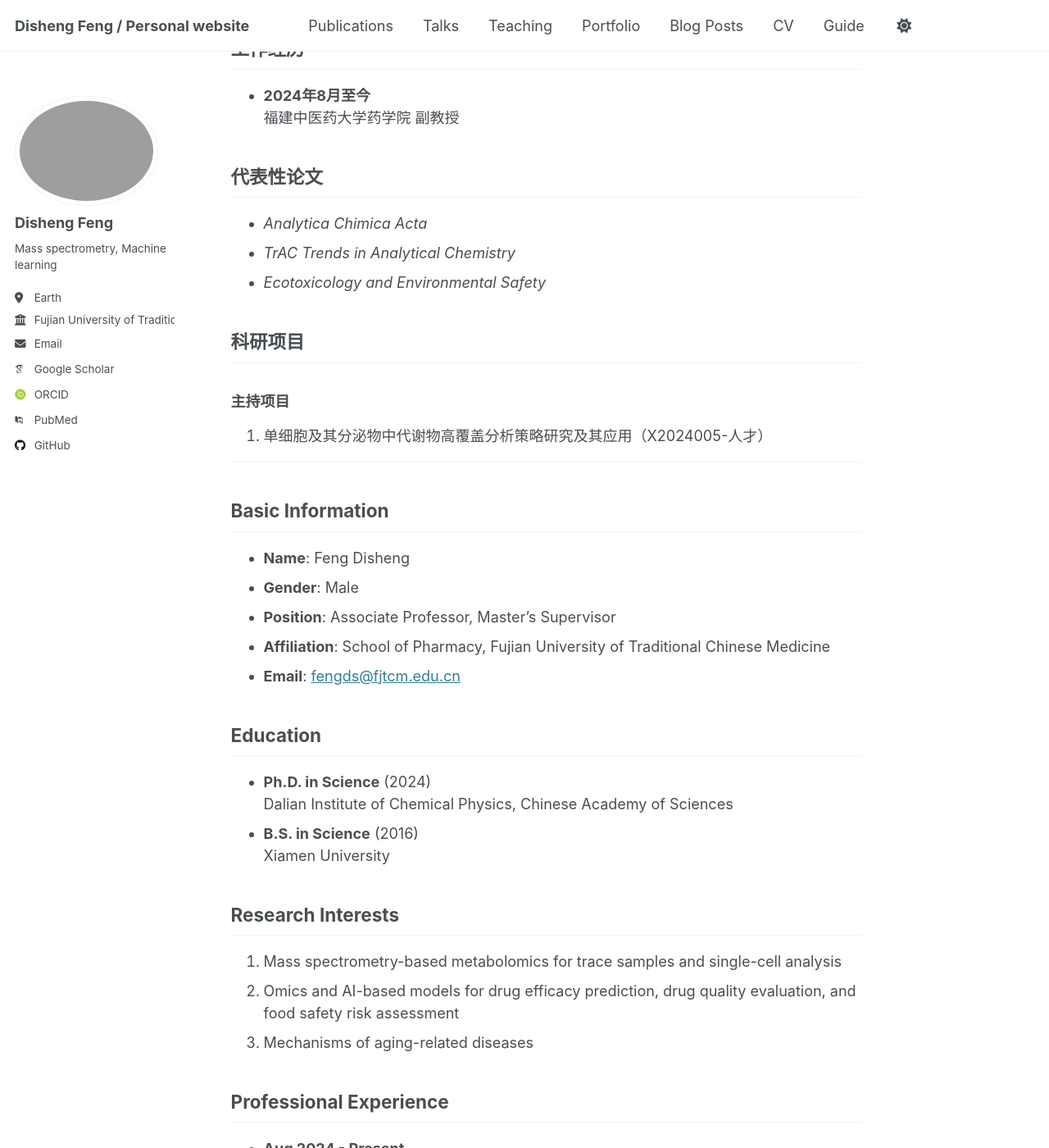
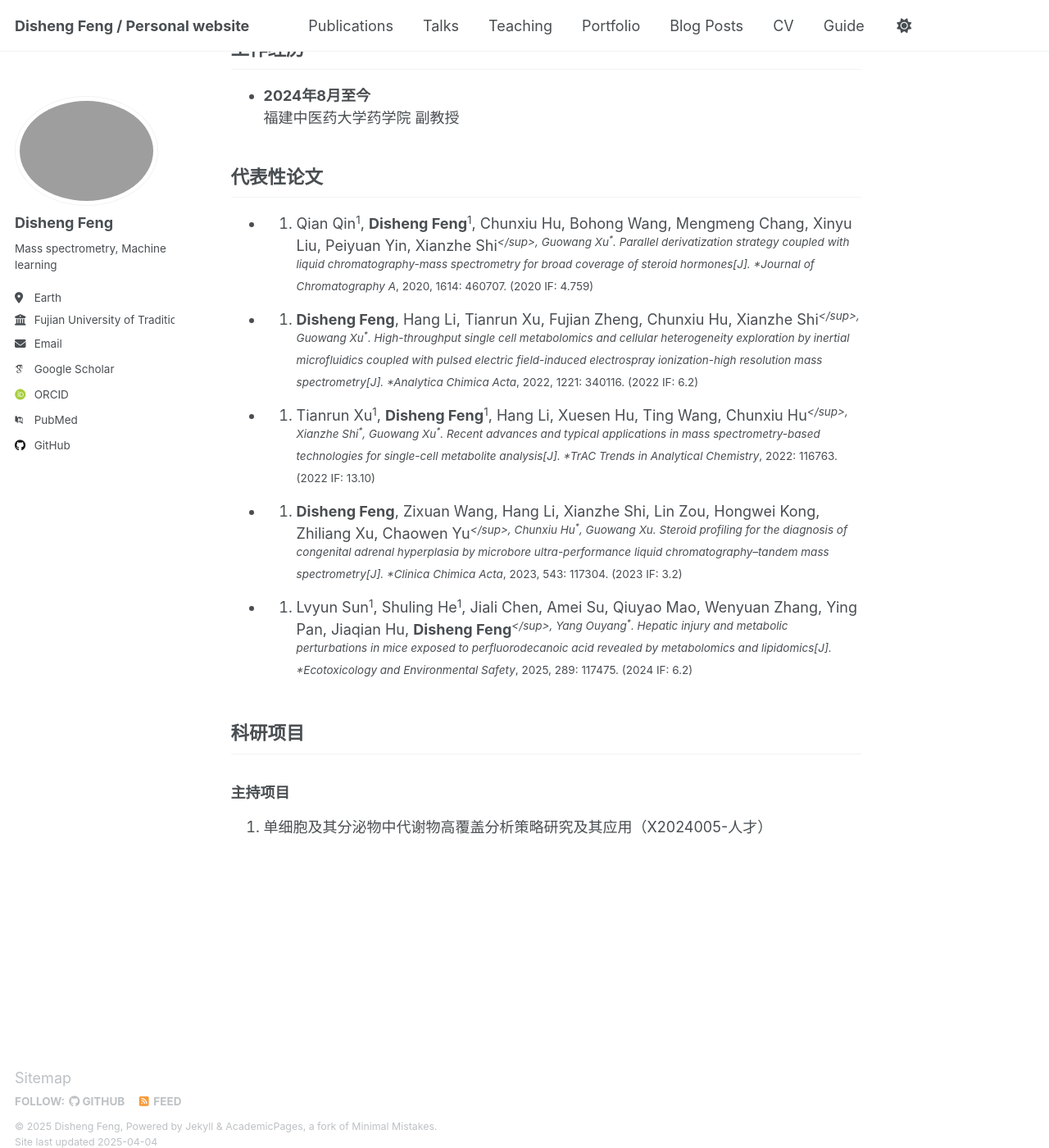
Before and after one commit to yuzhounaut/yuzhounaut.github.io, a Jekyll site: the page built from _pages/about.md, in a window 1280 px wide and 1400 px high, scrolled down 834 px. Shown: the whole window at 82% size. Built offline with Jekyll 4.4.1, drawn with Linux system fonts in a browser that asks for light colours; some web fonts are replaced; some of the changed text lies outside the part shown.

Commit message:
Update about.md

```diff
--- a/_pages/about.md
+++ b/_pages/about.md
@@ -29,45 +29,16 @@ redirect_from:
   福建中医药大学药学院 副教授
 
 ## 代表性论文
-- *Analytica Chimica Acta*
-- *TrAC Trends in Analytical Chemistry*
-- *Ecotoxicology and Environmental Safety*
+- 1. Qian Qin<sup>1</sup>, **Disheng Feng**<sup>1</sup>, Chunxiu Hu, Bohong Wang, Mengmeng Chang, Xinyu Liu, Peiyuan Yin, Xianzhe Shi<sup>*</sup>, Guowang Xu<sup>*</sup>. Parallel derivatization strategy coupled with liquid chromatography-mass spectrometry for broad coverage of steroid hormones[J]. *Journal of Chromatography A*, 2020, 1614: 460707. (2020 IF: 4.759)
+
+- 2. **Disheng Feng**, Hang Li, Tianrun Xu, Fujian Zheng, Chunxiu Hu, Xianzhe Shi<sup>*</sup>, Guowang Xu<sup>*</sup>. High-throughput single cell metabolomics and cellular heterogeneity exploration by inertial microfluidics coupled with pulsed electric field-induced electrospray ionization-high resolution mass spectrometry[J]. *Analytica Chimica Acta*, 2022, 1221: 340116. (2022 IF: 6.2)
+
+- 3. Tianrun Xu<sup>1</sup>, **Disheng Feng**<sup>1</sup>, Hang Li, Xuesen Hu, Ting Wang, Chunxiu Hu<sup>*</sup>, Xianzhe Shi<sup>*</sup>, Guowang Xu<sup>*</sup>. Recent advances and typical applications in mass spectrometry-based technologies for single-cell metabolite analysis[J]. *TrAC Trends in Analytical Chemistry*, 2022: 116763. (2022 IF: 13.10)
+
+- 4. **Disheng Feng**, Zixuan Wang, Hang Li, Xianzhe Shi, Lin Zou, Hongwei Kong, Zhiliang Xu, Chaowen Yu<sup>*</sup>, Chunxiu Hu<sup>*</sup>, Guowang Xu. Steroid profiling for the diagnosis of congenital adrenal hyperplasia by microbore ultra-performance liquid chromatography–tandem mass spectrometry[J]. *Clinica Chimica Acta*, 2023, 543: 117304. (2023 IF: 3.2)
+
+- 5. Lvyun Sun<sup>1</sup>, Shuling He<sup>1</sup>, Jiali Chen, Amei Su, Qiuyao Mao, Wenyuan Zhang, Ying Pan, Jiaqian Hu, **Disheng Feng**<sup>*</sup>, Yang Ouyang<sup>*</sup>. Hepatic injury and metabolic perturbations in mice exposed to perfluorodecanoic acid revealed by metabolomics and lipidomics[J]. *Ecotoxicology and Environmental Safety*, 2025, 289: 117475. (2024 IF: 6.2)
 
 ## 科研项目
 ### 主持项目
 1. 单细胞及其分泌物中代谢物高覆盖分析策略研究及其应用（X2024005-人才）
-
-
-
----
-
-## Basic Information
-- **Name**: Feng Disheng
-- **Gender**: Male
-- **Position**: Associate Professor, Master's Supervisor
-- **Affiliation**: School of Pharmacy, Fujian University of Traditional Chinese Medicine
-- **Email**: [fengds@fjtcm.edu.cn](mailto:fengds@fjtcm.edu.cn)
-
-## Education
-- **Ph.D. in Science** (2024)
-  Dalian Institute of Chemical Physics, Chinese Academy of Sciences
-- **B.S. in Science** (2016)
-  Xiamen University
-
-## Research Interests
-1. Mass spectrometry-based metabolomics for trace samples and single-cell analysis
-2. Omics and AI-based models for drug efficacy prediction, drug quality evaluation, and food safety risk assessment
-3. Mechanisms of aging-related diseases
-
-## Professional Experience
-- **Aug 2024 - Present**
-  Associate Professor, School of Pharmacy, Fujian University of Traditional Chinese Medicine
-
-## Selected Publications
-- *Analytica Chimica Acta*
-- *TrAC Trends in Analytical Chemistry*
-- *Ecotoxicology and Environmental Safety*
-
-## Research Projects
-### Principal Investigator
-1. High-coverage metabolomic analysis strategy for single cells and their secretions (X2024005-Talent Program)
```
